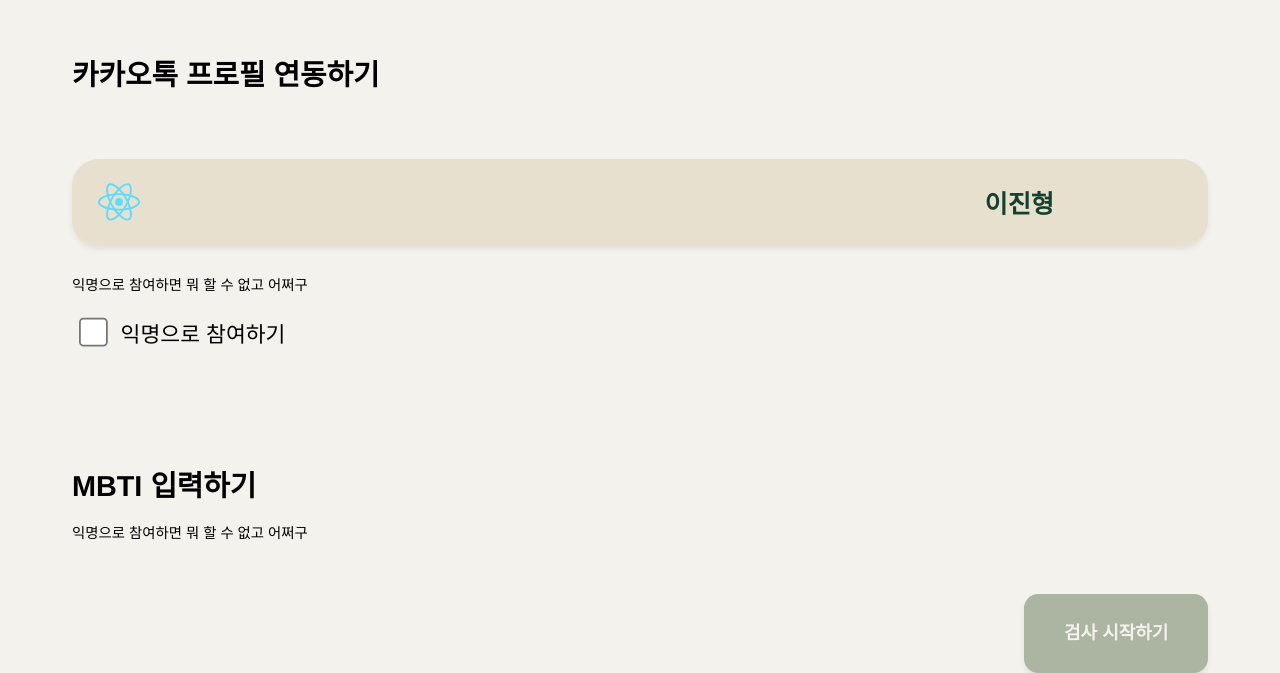
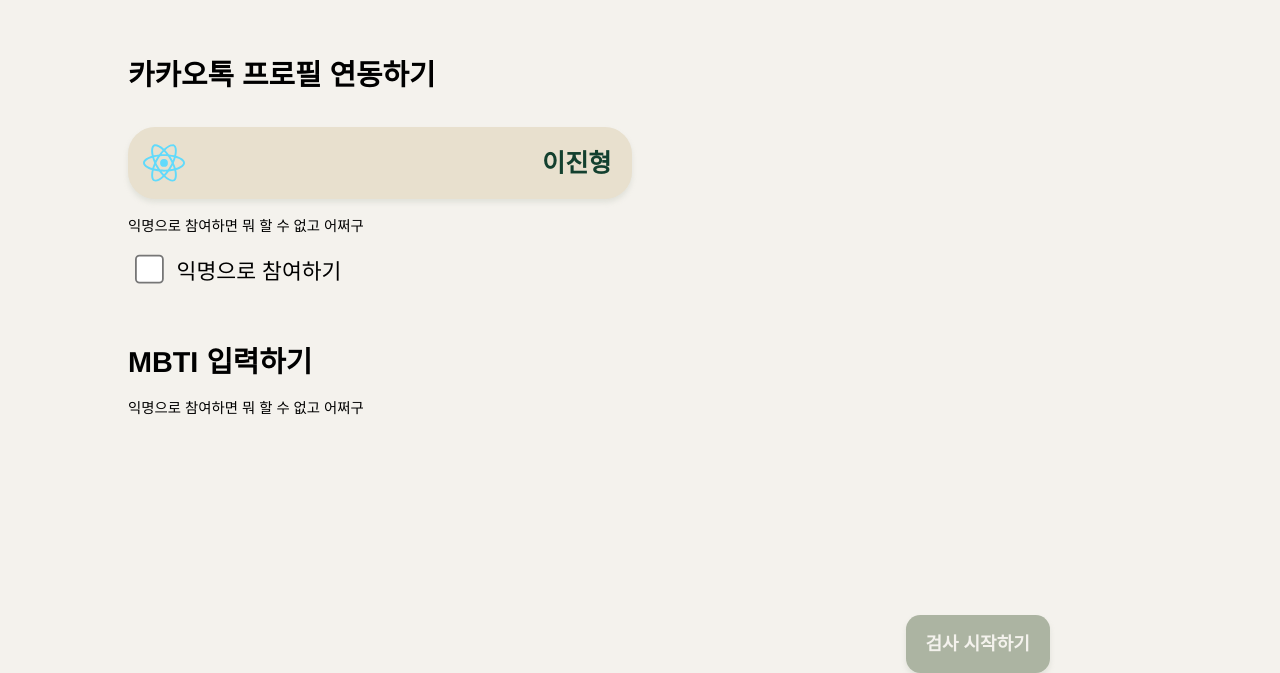
Before and after one commit to Viral-MBTI-Test/Viral_MBTI_frontend, a React (Create React App) app: page / in a window 1280 px wide. Shown: the part 127-800 px from the top of the page. Built offline with nearby package versions, Linux system fonts and the light colour scheme.

Commit message:
Fix setInfo css

```diff
--- a/src/App.tsx
+++ b/src/App.tsx
@@ -2,9 +2,9 @@
 import SetInfo from './setInfo/setInfo';
 import './App.css';
 function App() {
-  return (<div className="app">
-      <SetInfo name="d"/>
-  </div>);
+    return (<div className="app">
+        <SetInfo name="d"/>
+    </div>);
 }
 
 export default App;
--- a/src/setInfo/setInfo.css
+++ b/src/setInfo/setInfo.css
@@ -1,17 +1,22 @@
+.setInfo_containerWithPadding {
+    display: flex;
+    align-items: center;
+    justify-content: center;
+    width: 100%;
+    height: 100%;
+    background-color: #f4f2ed;
+}
 .setInfo_container {
-    background-color: #f4f2ed;
     height: 100%;
-    width: 100%;
+    width: 80%;
     display: flex;
     flex-direction: column;
-    flex: 1;
-    padding-right: 40px;
-    padding-left: 40px;
+    justify-content: start;
 }
 .setInfo_boldTitle {
-    width: 100%;
+    width: 200px;
     height: 20px;
-    margin: 103px 29px 18px 0;
+    margin-top: 103px;
     font-family: Helvetica;
     font-size: 16px;
     font-weight: bold;
@@ -23,26 +28,24 @@
     color: #000;
 }
 .setInfo_profile {
-    width: 100%;
+    width: 280px;
     height: 48px;
-    display: flex;
-    align-items: center;
-    margin: 18px 0 6px;
-    padding: 4px 0px 4px 0px;
     border-radius: 15px;
     box-shadow: 0 2px 3px 0 rgba(172, 180, 162, 0.25);
     background-color: #e8e0ce;
+    display: flex;
+    justify-content: space-between;
+    align-items: center;
+    margin-top: 18px;
 }
 .setInfo_profileImg {
     width: 40px;
     height: 40px;
-    margin-left: 6px;
-    border-radius: 15px;
+    border-radius: 16px;
 }
 .setInfo_name {
-    width: 50%;
+    width: 50px;
     height: 20px;
-    margin: 11px 11px 9px 184px;
     font-family: Helvetica;
     font-size: 14px;
     font-weight: bold;
@@ -50,13 +53,14 @@
     font-style: normal;
     line-height: 1.43;
     letter-spacing: normal;
-    text-align: right;
+    text-align: left;
     color: #13402f;
 }
 .setInfo_explain {
     width: 229px;
     height: 20px;
-    margin: 6px 51px 1px 0;
+    margin-top: 5px;
+    margin-bottom: 5px;
     font-family: Helvetica;
     font-size: 8px;
     font-weight: normal;
@@ -72,7 +76,6 @@
     height: 20px;
     display: flex;
     align-items: center;
-    margin: 6px 4px 34px 0;
     font-size: 12px;
 }
 .setInfo_checkBox {
@@ -83,8 +86,8 @@
     border: solid 1px #acb4a2;
 }
 .setInfo_boxContainer {
-    width: 100%;
-    height: 50%;
+    width: 90%;
+    height: 40%; /*임시*/
     display: flex;
     justify-content: flex-end;
     align-items: flex-end;
@@ -95,7 +98,6 @@
     display: flex;
     align-items: center;
     justify-content: center;
-    padding: 6px 11px;
     border-radius: 8px;
     box-shadow: 0 2px 3px 0 rgba(172, 180, 162, 0.25);
     background-color: #acb4a2;
@@ -106,6 +108,6 @@
     font-style: normal;
     line-height: 2;
     letter-spacing: normal;
-    text-align: left;
+    text-align: center;
     color: #f4f2ed;
 }
--- a/src/setInfo/setInfo.tsx
+++ b/src/setInfo/setInfo.tsx
@@ -11,6 +11,7 @@
 export default class SetInfo extends React.Component<setInfoProps, setInfoState>{
     render(){
         return(
+            <div className="setInfo_containerWithPadding">
                 <div className="setInfo_container">
                     <div className="setInfo_boldTitle">
                         카카오톡 프로필 연동하기
@@ -37,7 +38,7 @@
                         검사 시작하기
                         </div>
                     </div>
-
+                </div>
             </div>
         )
     }
```
Lines whose indentation alone changed are shown as unchanged.
